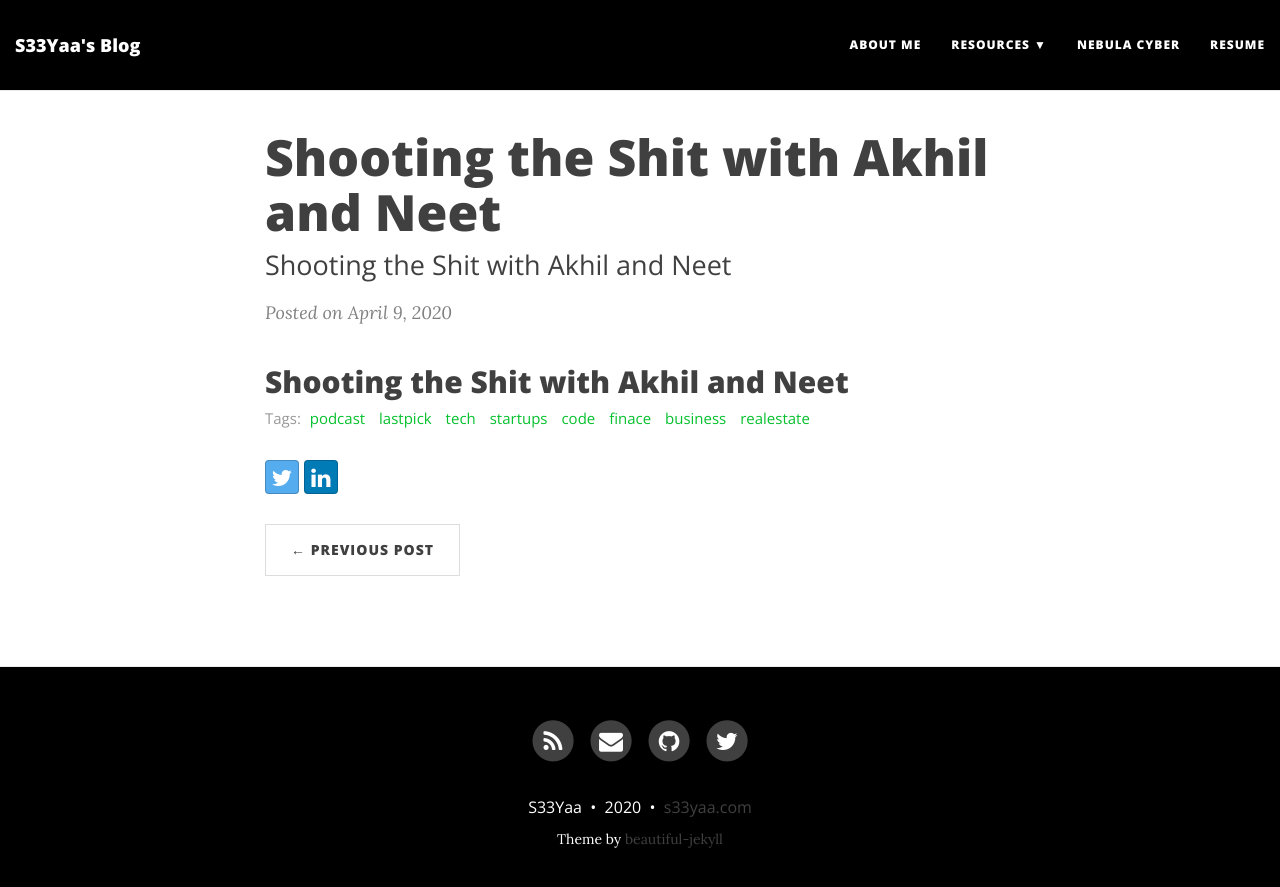
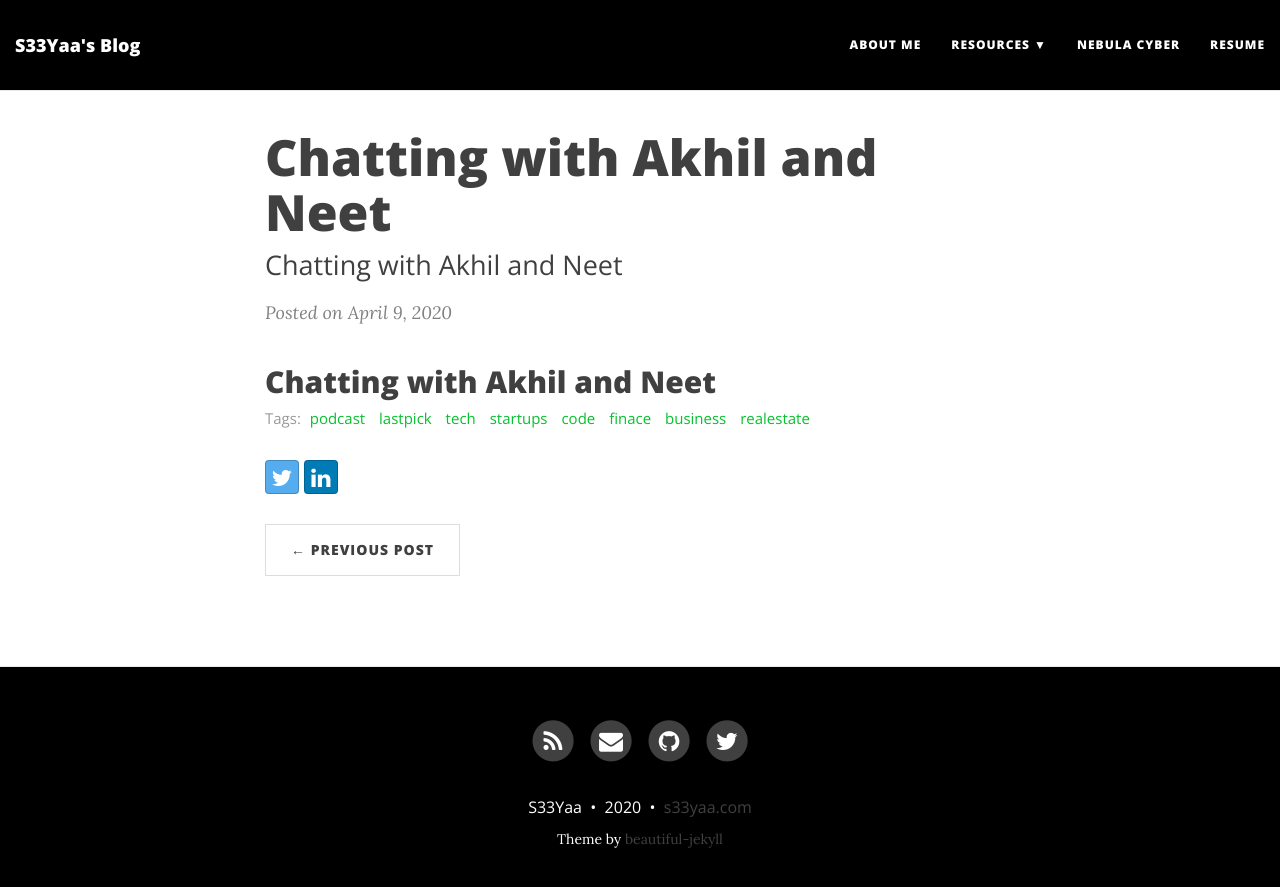
Before and after one commit to vevinkirk/vevinkirk.github.io, a Jekyll site: the page built from _posts/2020-04-09-Shooting-the-shit-with-Akhil-&-Neet.md, in a window 1280 px wide. Shown: the top 887 px of the page. Built offline with Jekyll 4.4.1, drawn with Linux system fonts in a browser that asks for light colours; nearby versions of some CDN libraries.

Commit message:
Update 2020-04-09-Shooting-the-shit-with-Akhil-&-Neet.md

```diff
--- a/_posts/2020-04-09-Shooting-the-shit-with-Akhil-&-Neet.md
+++ b/_posts/2020-04-09-Shooting-the-shit-with-Akhil-&-Neet.md
@@ -1,6 +1,6 @@
 ---
 layout: post
-title: Shooting the Shit with Akhil and Neet
+title: Chatting with Akhil and Neet
 date: 2020-04-09 21:44:00
 file: http://s3-us-west-2.amazonaws.com/kevinblogpictures/LastPickPodcastE9.mp3
 file_itunes: http://s3-us-west-2.amazonaws.com/kevinblogpictures/LastPickPodcastE9.m4a
@@ -11,9 +11,9 @@ length: "67856029"
 explicit: "yes"
 block: "no"
 toc: false
-subtitle: Shooting the Shit with Akhil and Neet
+subtitle: Chatting with Akhil and Neet
 tags: [podcast,lastpick,tech,startups,code,finace,business,realestate]
 comments: true
 ---
 
-## Shooting the Shit with Akhil and Neet
+## Chatting with Akhil and Neet
```
